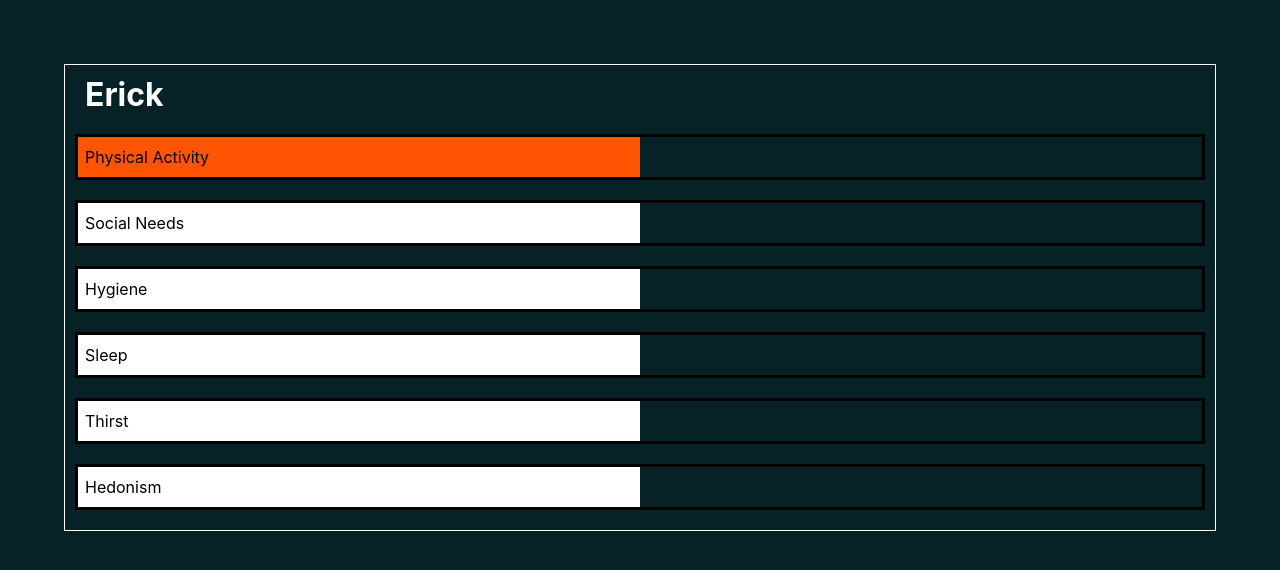
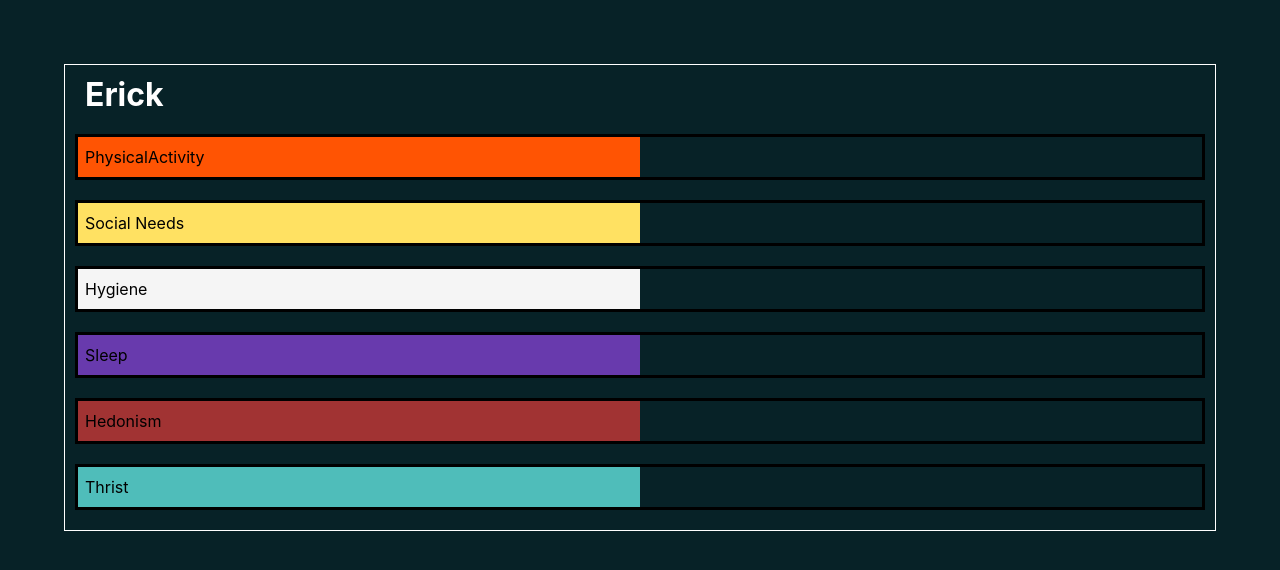
Before and after one commit to EAbimelec/react-excercise-app, a React (Create React App) app: page / in a window 1280 px wide. Shown: the top 570 px of the page. Built offline with nearby package versions, Linux system fonts and the light colour scheme.

Commit message:
Improve personal stats css styles

```diff
--- a/src/components/PersonalStats.js
+++ b/src/components/PersonalStats.js
@@ -1,21 +1,49 @@
 import React from "react";
 import StateBar from "./StateBar";
-import "./PersonalStats.css";
+import styles from "./PersonalStats.module.css";
 
 function PersonalStats(props) {
 
-  const statisticTypes = {};
+  const personalStats = styles["personal-stats"]
+  const statisticTypes = {
+    physicalActivity: {
+      label:"PhysicalActivity",
+      colorBar:"#FF5403"
+    },
+    socialNeeds: {
+      label:"Social Needs",
+      colorBar:"#FFE162"
+    },
+    hygiene: {
+      label:"Hygiene",
+      colorBar:"#F5F5F5"
+    },
+    sleep: {
+      label:"Sleep",
+      colorBar:"#683aad"
+    },
+    hedonism: {
+      label:"Hedonism",
+      colorBar:"#A13333"
+    },
+    thrist: {
+      label:"Thrist",
+      colorBar:"#4FBDBA"
+    }
+  };
+
   return(
-    <div className="personal-stats">
+    <div className={personalStats}>
       <h1>
         {props.characterName}
       </h1>
-      <StateBar statisticType="physical-activity" label="Physical Activity" colorBar="#FF5403"/>
-      <StateBar statisticType="social-needs" label="Social Needs"/>
-      <StateBar statisticType="hygiene" label="Hygiene"/>
-      <StateBar statisticType="sleep" label="Sleep"/>
-      <StateBar statisticType="thrist" label="Thirst"/>
-      <StateBar statisticType="hedonism" label="Hedonism"/>
+
+      <StateBar {...statisticTypes.physicalActivity}/>
+      <StateBar {...statisticTypes.socialNeeds}/>
+      <StateBar {...statisticTypes.hygiene}/>
+      <StateBar {...statisticTypes.sleep}/>
+      <StateBar {...statisticTypes.hedonism}/>
+      <StateBar {...statisticTypes.thrist}/>
     </div>
   );
 }
```
Also changed, not shown: src/components/PersonalStats.module.css (renamed from src/components/PersonalStats.css).
